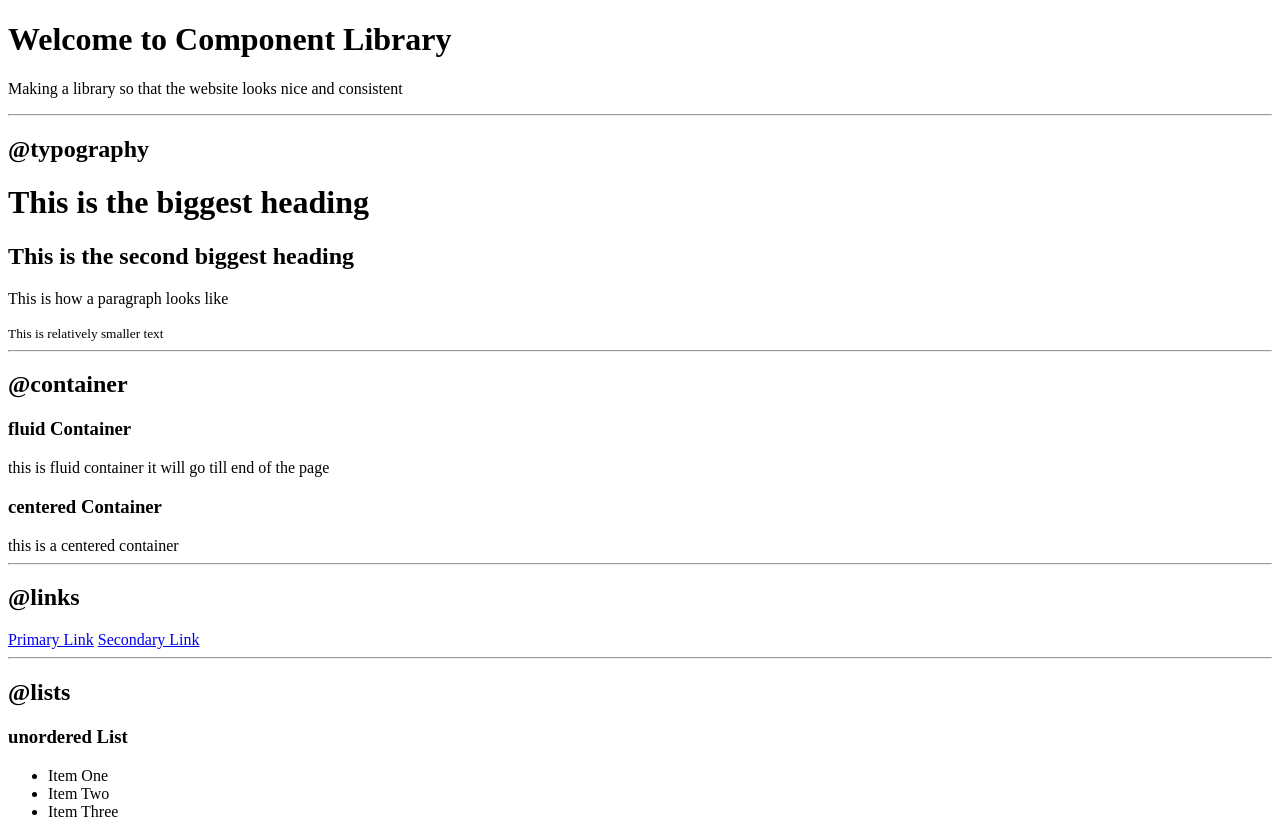
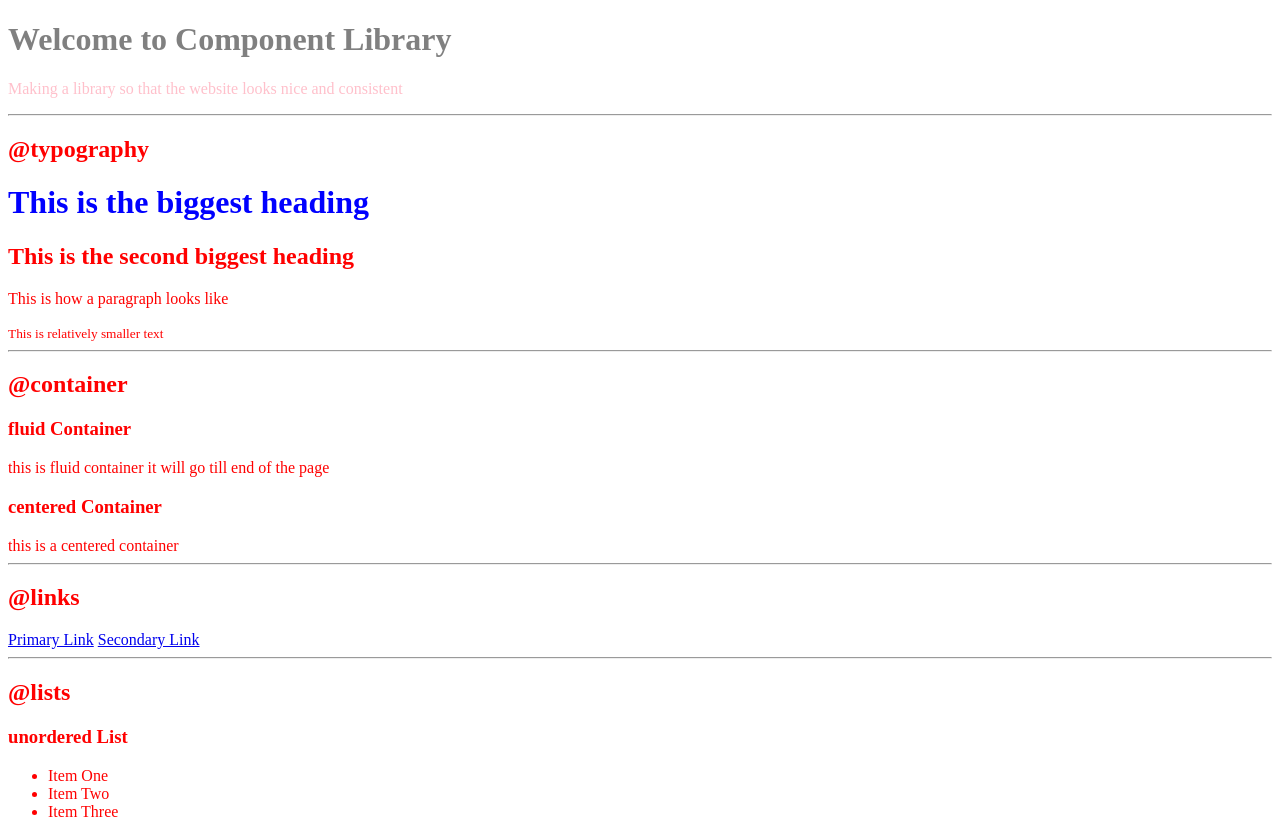
Before and after one commit to ddivyansh18/Component-Library, a plain HTML site: page index.html in a window 1280 px wide. Shown: the top 824 px of the page. Drawn offline with Linux system fonts and the light colour scheme.

Commit message:
Adding CSS stylesheet and selectors

```diff
--- a/index.html
+++ b/index.html
@@ -5,10 +5,23 @@
     <meta http-equiv="X-UA-Compatible" content="IE=edge">
     <meta name="viewport" content="width=device-width, initial-scale=1.0">
     <title>Component Library</title>
+
+    <!-- CSS Way 1 : Style Tag
+    <style>
+        body {
+            color: red;
+        }
+    </style> -->
+
+    <!-- CSS Way 3 : External Stylesheet -->
+    <link rel="stylesheet" href="styles.css">
+
 </head>
 <body>
-    <h1>Welcome to Component Library</h1>
-    <p>Making a library so that the website looks nice and consistent</p>
+    <!-- CSS Way 2 : Inline Style
+    <h1 style="color: red;">Welcome to Component Library</h1> -->
+    <h1 id="lib-header">Welcome to Component Library</h1>
+    <p class="para">Making a library so that the website looks nice and consistent</p>
 
     <hr>
 
--- /dev/null
+++ b/styles.css
@@ -0,0 +1,17 @@
+body {
+    color: red;
+}
+
+h1 {
+    color : blue;
+}
+
+/* Selecting a id */
+#lib-header {
+    color: gray;
+}
+
+/* Selecting a class */
+.para {
+    color: pink;
+}
```
